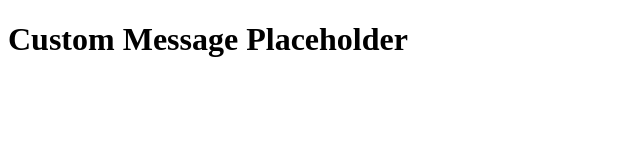
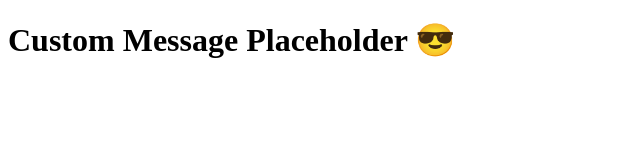
Before and after one commit to danielkakiuthi/tabnews, a Next.js app: page / in a window 1280 px wide. Shown: the top 160 px of the page, without its empty margins (0-640 px from the left). Built offline with nearby package versions, Linux system fonts and the light colour scheme.

Commit message:
changed Custom Message

```diff
--- a/pages/index.js
+++ b/pages/index.js
@@ -1,5 +1,5 @@
 function Home() {
-    return <h1>Custom Message Placeholder</h1>
+    return <h1>Custom Message Placeholder 😎</h1>
 }
 
 export default Home;
```
